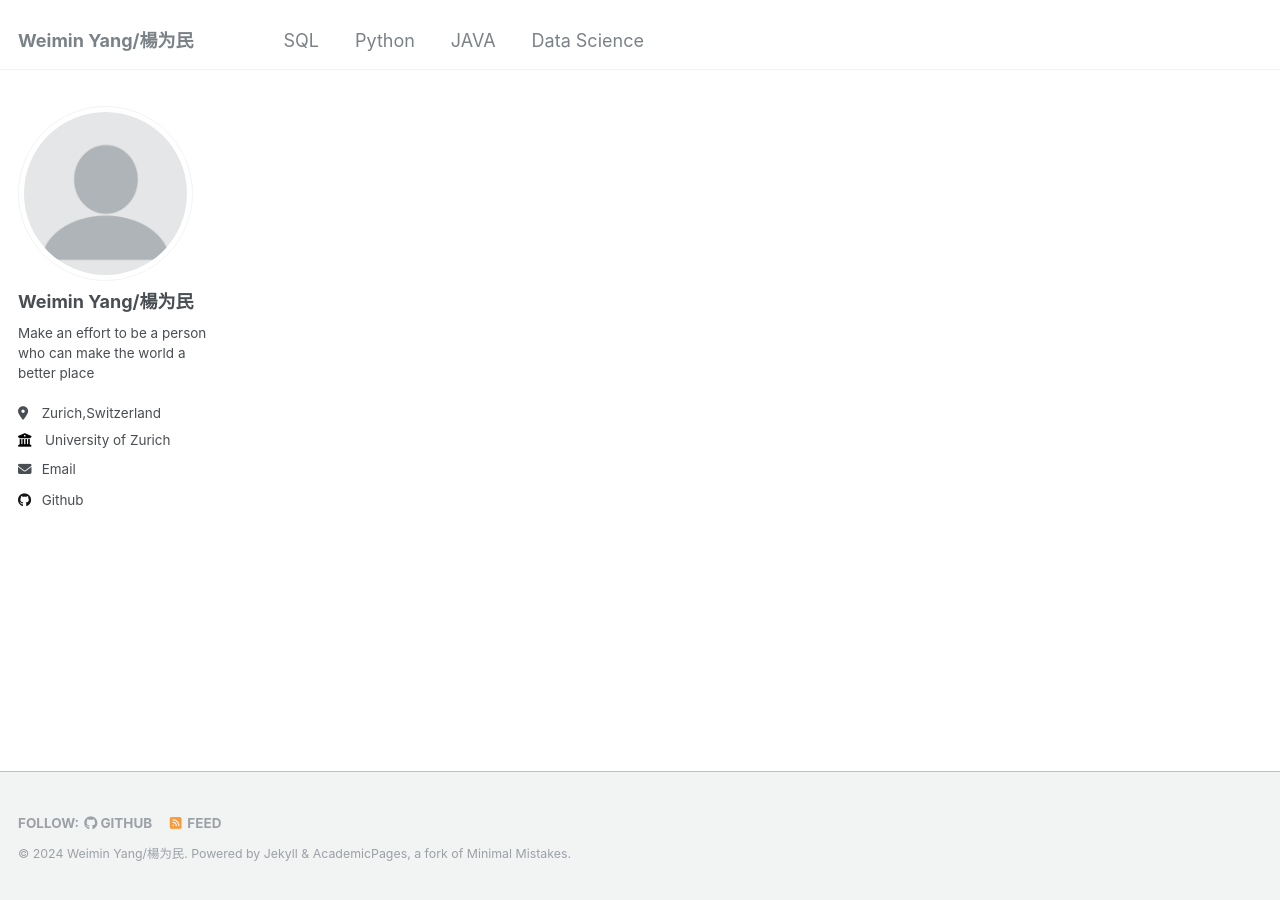
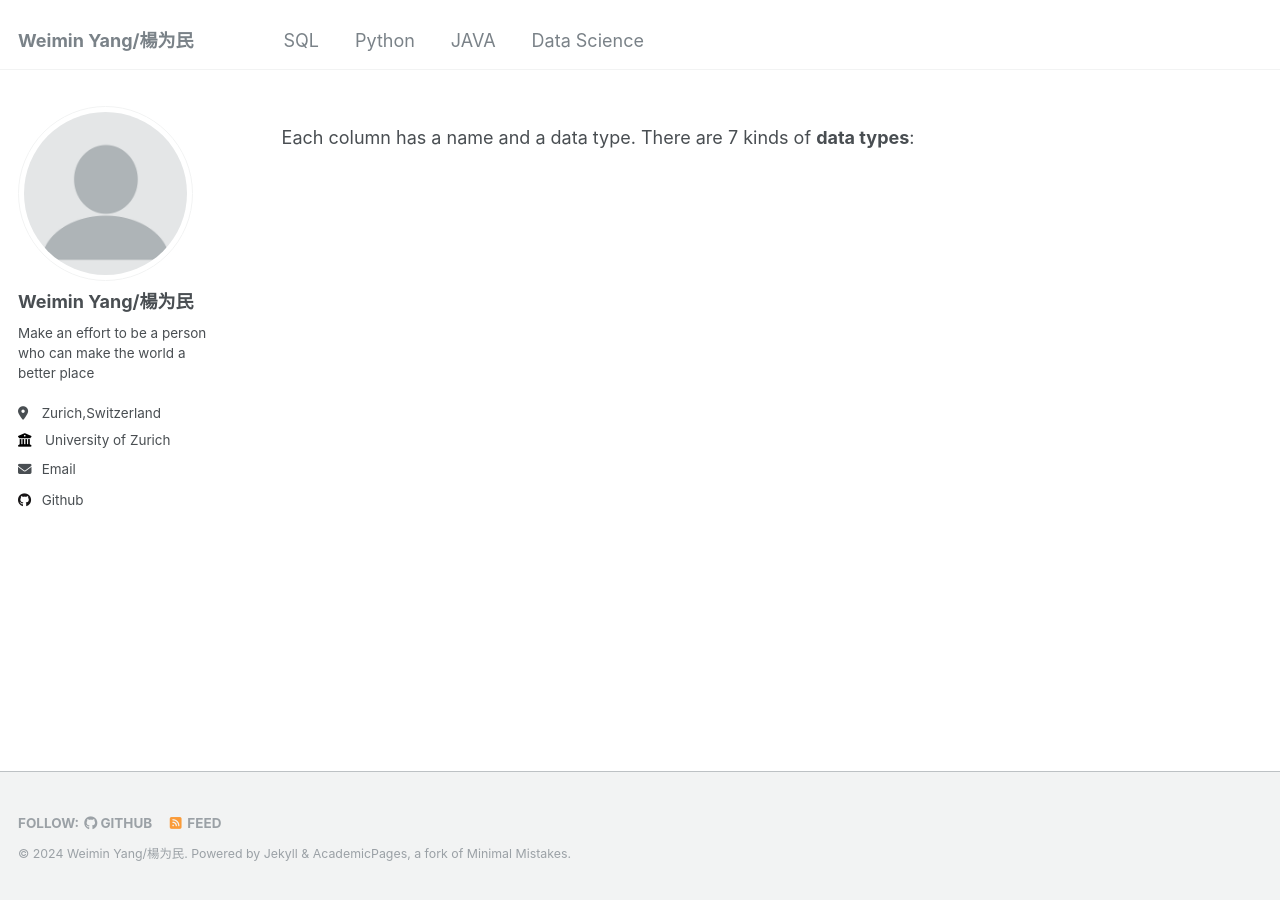
Before and after one commit to weimin3/weimin3.github-io, a Jekyll site: the page built from _pages/Data_Science.html, in a window 1280 px wide. Built offline with Jekyll 4.4.1, drawn with Linux system fonts in a browser that asks for light colours.

Commit message:
Update Data_Science.html

```diff
--- a/_pages/Data_Science.html
+++ b/_pages/Data_Science.html
@@ -6,7 +6,7 @@ author_profile: true
 ---
 
 {% include base_path %}
-
+<p>Each column has a name and a data type. There are 7 kinds of <strong>data types</strong>:</p>
 
 {% for post in site.Data_Science %}
   {% include archive-single.html %}
```
